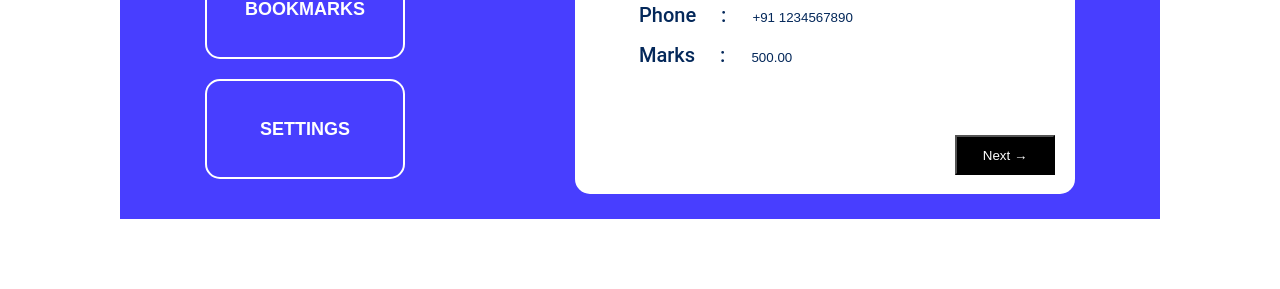
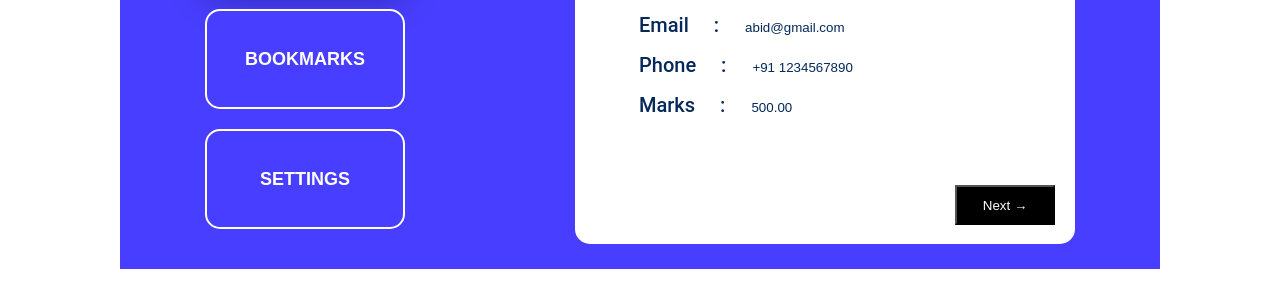
Before and after one commit to AbidDhankwala123/Micro-Project-2, a plain HTML site: page index.html in a window 1280 px wide. Shown: the part 836-1125 px from the top of the page. Before the commit the page ends 1075 px from the top, so only its background shows below. Drawn offline with Linux system fonts and the light colour scheme.

Commit message:
Update style2.css

```diff
--- a/style2.css
+++ b/style2.css
@@ -145,7 +145,7 @@ textarea{
     bottom: 20px;
     justify-content: space-around;
     background-color: #483EFF;
-    margin: 80px 120px 0px 120px;
+    margin: 130px 120px 0px 120px;
     padding: 30px 0px 20px 0px;
 }
 #button-bar{
```
